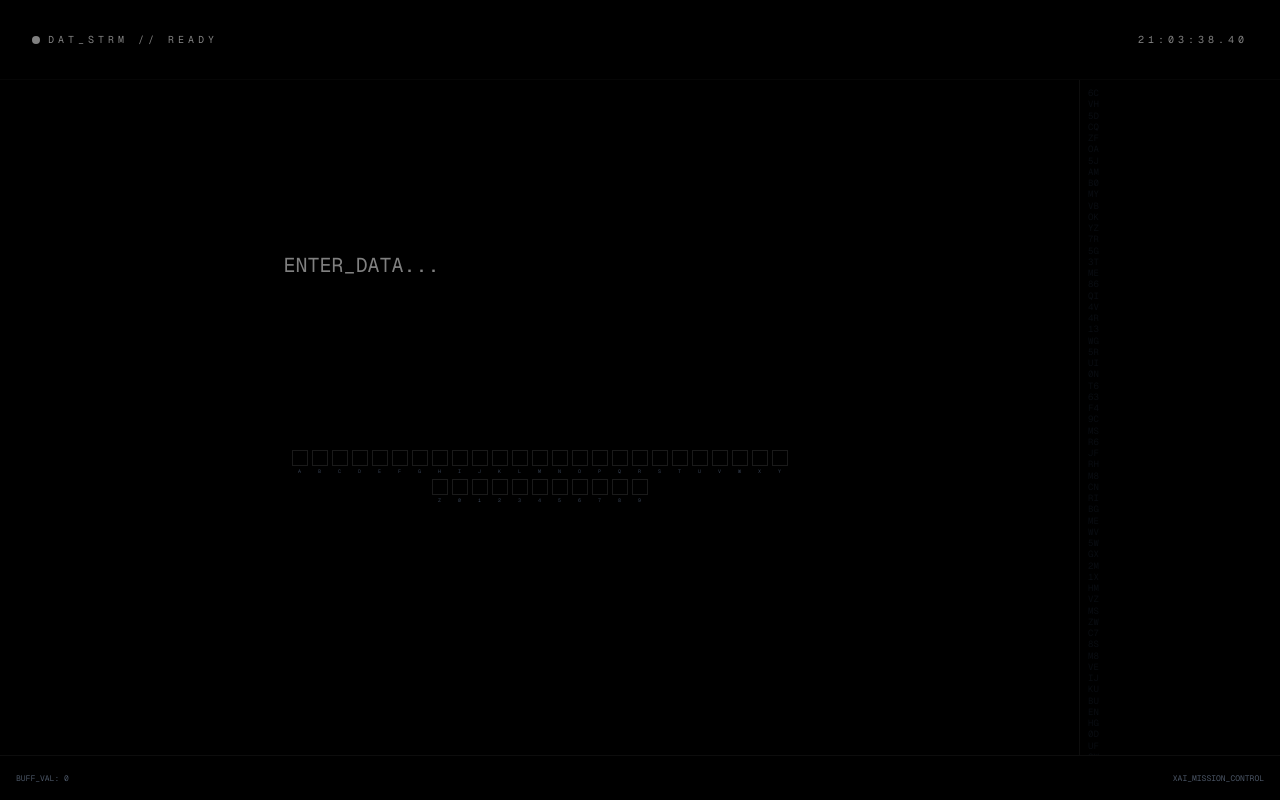
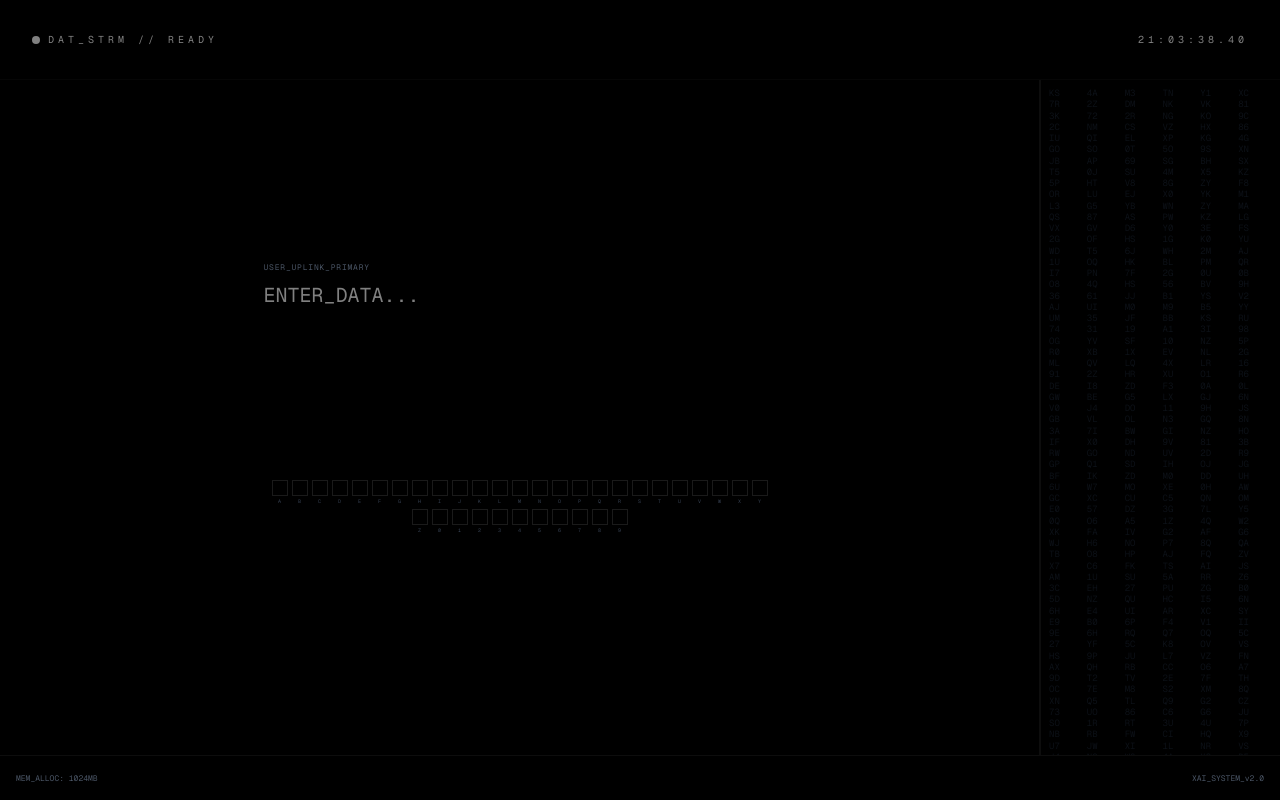
Before and after one commit to marcandreottola/terminal-project, a Next.js app: page / in a window 1280 px wide. Built offline with nearby package versions, Linux system fonts and the light colour scheme.

Commit message:
added 6-column wall of code for mobile

```diff
--- a/src/app/page.tsx
+++ b/src/app/page.tsx
@@ -38,9 +38,9 @@ export default function Home() {
   const numbers = "0123456789".split("");
 
   return (
-    <main className="fixed inset-0 bg-black text-white font-mono flex flex-col overflow-hidden">
+    <main className="fixed inset-0 bg-black text-white font-mono flex flex-col overflow-hidden selection:bg-white selection:text-black">
       {/* HEADER */}
-      <div className="p-4 md:p-8 flex justify-between text-[10px] tracking-[0.4em] opacity-50 border-b border-white/5">
+      <div className="p-4 md:p-8 flex justify-between text-[10px] tracking-[0.4em] opacity-50 border-b border-white/5 bg-black z-30">
         <div className="flex items-center gap-2">
           <div className={`w-2 h-2 rounded-full ${isTyping ? 'bg-red-500 animate-pulse' : 'bg-white'}`} />
           <span>DAT_STRM // {isTyping ? 'BUSY' : 'READY'}</span>
@@ -49,39 +49,41 @@ export default function Home() {
       </div>
 
       {/* SECURE GRID SYSTEM */}
-      <div className="flex-1 grid grid-cols-[1fr_80px] md:grid-cols-[1fr_200px] overflow-hidden">
+      <div className="flex-1 grid grid-cols-[1fr_80px] md:grid-cols-[1fr_240px] overflow-hidden">
 
         {/* CENTER: TILES & INPUT */}
         <div className="relative flex flex-col items-center justify-center p-4 overflow-y-auto border-r border-white/5">
           <div className="w-full max-w-lg mb-8">
+            <label className="block text-[8px] text-gray-600 mb-2 tracking-widest">USER_UPLINK_PRIMARY</label>
             <textarea
               autoFocus
-              className="bg-transparent border-none outline-none w-full h-40 text-lg md:text-xl resize-none uppercase caret-white"
+              className="bg-transparent border-none outline-none w-full h-32 md:h-40 text-lg md:text-xl resize-none uppercase caret-white"
               placeholder="ENTER_DATA..."
               value={input}
               onChange={handleInputChange}
             />
           </div>
 
-          <div className="flex flex-wrap justify-center gap-1 w-full max-w-lg pb-20">
+          {/* TILE REGISTER */}
+          <div className="flex flex-wrap justify-center gap-0.5 md:gap-1 w-full max-w-lg pb-10">
             {[...alphabet, ...numbers].map((char) => (
               <div key={char} className="flex flex-col items-center">
                 <div
-                  className="w-3 h-3 md:w-4 md:h-4 border border-white/10 transition-colors"
+                  className="w-2.5 h-2.5 md:w-4 md:h-4 border border-white/10 transition-colors"
                   style={{ backgroundColor: `rgba(255, 255, 255, ${(tileValues[char] || 0) / 60})` }}
                 />
-                <span className="text-[5px] text-gray-700 mt-0.5">{char}</span>
+                <span className="text-[4px] md:text-[5px] text-gray-700 mt-0.5">{char}</span>
               </div>
             ))}
           </div>
         </div>
 
-        {/* RIGHT: DATA STACK (Fixed far right) */}
-        <div className="bg-black/80 flex flex-col p-2 gap-1 overflow-hidden select-none">
-          {Array.from({ length: 3 }).map((_, i) => (
-            <div key={i} className="flex flex-col text-[7px] md:text-[9px] leading-tight break-all opacity-30">
-              {Array.from({ length: 100 }).map((_, j) => (
-                <span key={j} className={isTyping ? 'text-white' : 'text-gray-800'}>
+        {/* RIGHT: WALL OF CODE (6-Column Stack) */}
+        <div className="flex p-1 md:p-2 gap-1 overflow-hidden select-none bg-black/40 border-l border-white/5">
+          {Array.from({ length: 6 }).map((_, i) => (
+            <div key={i} className="flex flex-col text-[6px] md:text-[9px] leading-tight break-all opacity-40 flex-1">
+              {Array.from({ length: 150 }).map((_, j) => (
+                <span key={j} className={`transition-colors duration-300 ${isTyping ? 'text-white' : 'text-gray-800'}`}>
                   {Math.random().toString(36).slice(2, 4).toUpperCase()}
                 </span>
               ))}
@@ -91,9 +93,9 @@ export default function Home() {
       </div>
 
       {/* FOOTER */}
-      <div className="p-4 text-[8px] text-gray-600 flex justify-between border-t border-white/5 bg-black">
-        <span>BUFF_VAL: {input.length}</span>
-        <span>XAI_MISSION_CONTROL</span>
+      <div className="p-4 text-[8px] text-gray-600 flex justify-between border-t border-white/5 bg-black z-30">
+        <span>MEM_ALLOC: 1024MB</span>
+        <span>XAI_SYSTEM_v2.0</span>
       </div>
     </main>
   );
```
